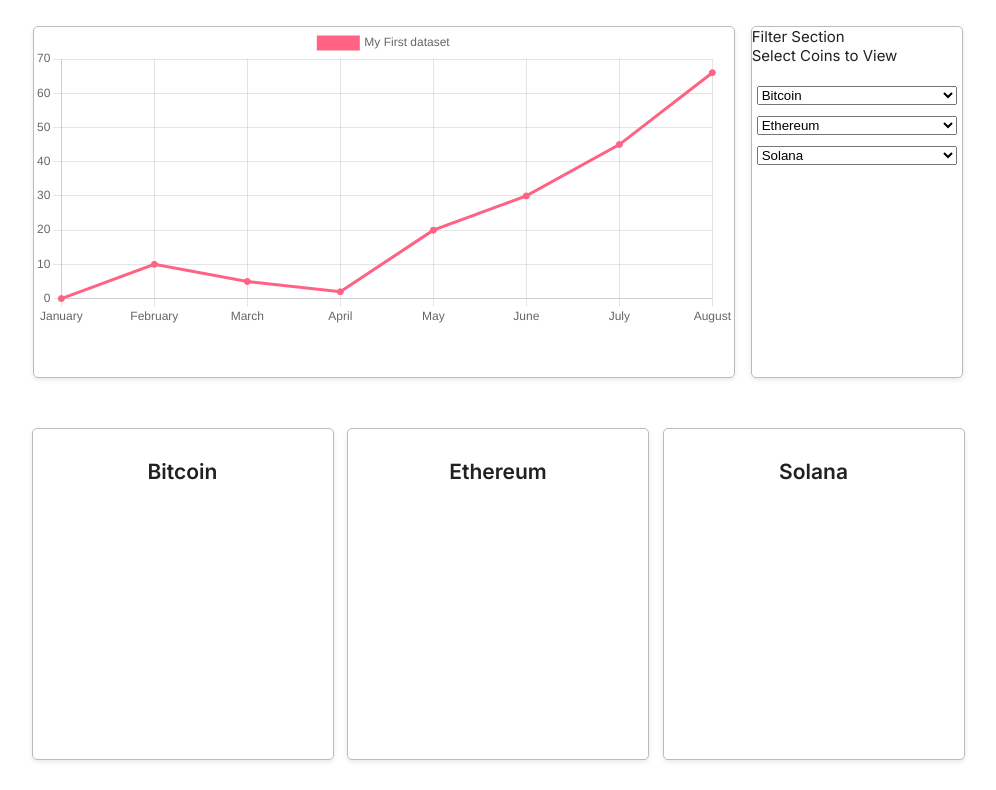
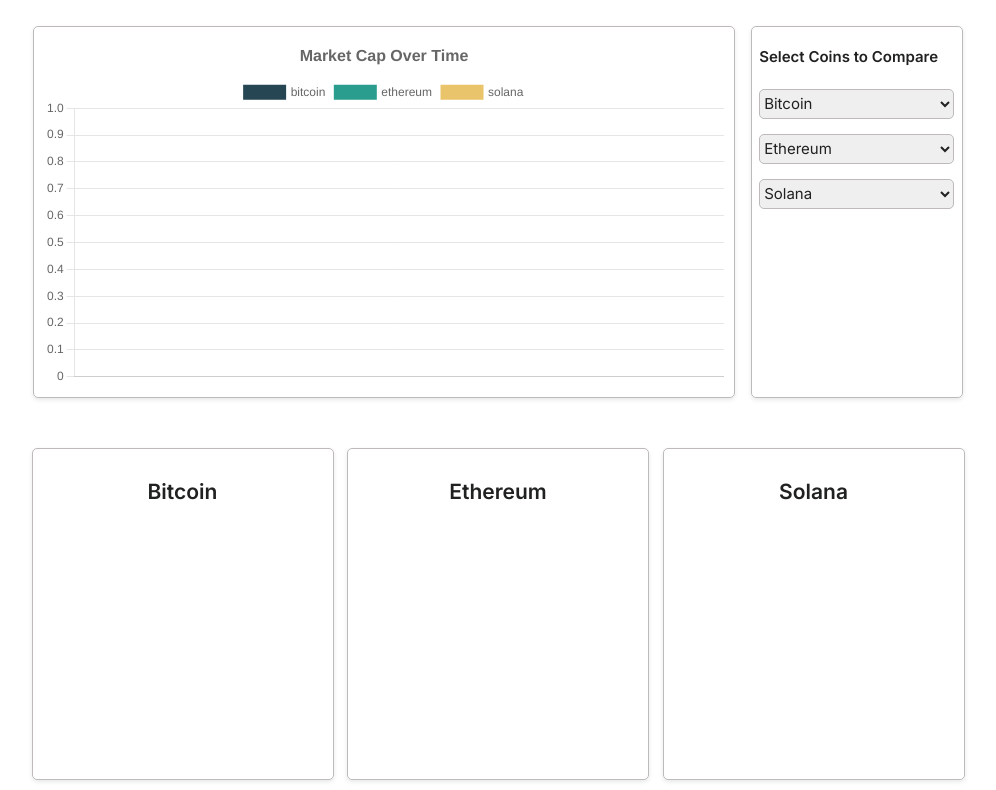
Before and after one commit to kookumber/coinview, a website built with webpack: page index.html in a window 1280 px wide. Shown: the part 94-884 px from the top of the page, without its empty margins (142-1138 px from the left). Built offline with nearby package versions, Linux system fonts and the light colour scheme; no server answers.

Commit message:
Added dynamic chart renderer

```diff
--- a/index.html
+++ b/index.html
@@ -17,7 +17,7 @@
 
 <body>
     <header>
-        <h1>Coinview</h1>
+        <h1>COINVIEW</h1>
     </header>
 
     <section class="main-sect">
@@ -26,8 +26,9 @@
 
             </canvas>
         </div>
-        <div class="nav">Filter Section
-            <div class="coin-selector">Select Coins to View
+        <div class="nav">
+            <div class="coin-selector">
+                <p>Select Coins to Compare</p>
                 <ul>
                     <li class="selector" id="selector-one"></li>
                     <li class="selector" id="selector-two"></li>
@@ -41,6 +42,7 @@
 
         <div class="data-widget" id="1">
             <ul>
+                <img src="https://images.coinviewer.io/currencies/64x64/bitcoin.png">
             </ul>
         </div>
 
--- a/src/index.js
+++ b/src/index.js
@@ -15,7 +15,12 @@
     "tron",
     "stellar",
     "algorand",
-    "apecoin"
+    "apecoin",
+    "tether",
+    "uniswap",
+    "chainlink",
+    "filecoin",
+    "monero"
 ]
 
 async function mainSetup() {
@@ -53,6 +58,13 @@
             } else {
                 cardData.renderCardData("3")
             }
+
+            //Add code to re-run graphing
+
+            const updatedChartResponse = new CoinChartData()
+            await updatedChartResponse.updateCoinArrs()
+            updatedChartResponse.renderChart()
+
         }
 
         selector.className = "selected-coin"
@@ -72,10 +84,10 @@
     document.getElementById("selector-two").firstChild.children[1].selected = "selected"
     document.getElementById("selector-three").firstChild.children[3].selected = "selected"
 
-    const newChart = new Charter
     const chartResponse = new CoinChartData()
-    chartResponse.logSelectedVals()
-    chartResponse.getMarketHistory("bitcoin", "2022-01-01", "2022-06-01")
+    await chartResponse.updateCoinArrs()
+    chartResponse.renderChart()
+
 
 }
 
--- a/src/index.scss
+++ b/src/index.scss
@@ -8,6 +8,6 @@
 body {
     width: 960px;
     margin: auto;
-
+    height: 100%;
 
 }
--- a/src/scripts/coinChartData.js
+++ b/src/scripts/coinChartData.js
@@ -1,3 +1,6 @@
+
+import { Charter } from './overviewChart.js'
+
 export class CoinChartData{
 
     constructor(){
@@ -5,30 +8,81 @@
         this.coinTwoData = []
         this.coinThreeData = []
         this.dateArr = []
+        this.selectedCoins = this.getSelectedVals() //["btc", "eth"]
+        // this.renderChart = this.renderChart()
     }
 
+    async updateCoinArrs(){
+        // let coinArrs = [this.coinOneData, this.coinTwoData, this.coinThreeData]
+        for(let i = 0; i < 3; i++){
+            const coinStr = this.selectedCoins[i]
+            await this.getMarketHistory(coinStr, '2022-02-15', '2022-06-01', i)
+        }
+    }
 
-    getMarketHistory(coinName, startDate, endDate) {
+    getMarketHistory(coinName,startDate, endDate, arrNum) {
 
         startDate = Math.floor(new Date(startDate).getTime() / 1000)
         endDate = Math.floor(new Date(endDate).getTime() / 1000)
 
         return fetch(`https://api.coingecko.com/api/v3/coins/${coinName}/market_chart/range?vs_currency=usd&from=${startDate}&to=${endDate}`)
             .then(response => response.json())
-            .then(response => this.saveDateLabel(response))
+            .then(response => this.saveMarketHistory(response, arrNum))
             .catch(err => console.error(err))
     }
 
-    saveDateLabel(response) {
-        let market_caps = response.market_caps
-        market_caps.forEach((el) => {
+    //Using this function to run inside of getMarketHistory function; which will store fetch responses in different data arrs
+    saveMarketHistory(response, arrNum) {
+        let marketCaps = response.market_caps
+        marketCaps.forEach((el) => {
             let date = new Date(el[0]).toLocaleDateString("en-US")
-            this.dateArr.push(date)
+            let marketCap = el[1]
+            if(this.dateArr.length < marketCaps.length){
+                this.dateArr.push(date)
+            }
+            if(arrNum === 0) {
+                this.coinOneData.push(marketCap)
+            } else if(arrNum === 1) {
+                this.coinTwoData.push(marketCap)
+            } else {
+                this.coinThreeData.push(marketCap)
+            }
         })
     }
 
-    logSelectedVals(){
+    //Function simply gets all our selector elements and saves the selected values into an array
+    getSelectedVals(){
         const selectors = document.getElementsByClassName("selected-coin")
-        console.log(selectors)
+        const selectedCoins = []
+        for(const selector of selectors){
+            selectedCoins.push(selector.value)
+        }
+        return selectedCoins
+    }
+
+    renderChart(){
+
+        const canvasParent = document.getElementsByClassName("chart")[0] //Looks up the div where we're creating the canvas
+
+        canvasParent.removeChild(canvasParent.lastElementChild) //Remove existing canvas so that we can render a new one with updated data
+
+        const newCanvas = document.createElement("canvas") //Create a new canvas element
+
+        //Set new Canvas paraments
+        newCanvas.id = "main-chart"
+        newCanvas.height = "300px"
+        newCanvas.width = "700px"
+
+        canvasParent.appendChild(newCanvas) //Appends the new canvase to the document
+
+
+        const chart = new Charter(this.dateArr, this.coinOneData, this.coinTwoData, this.coinThreeData) //Creates new Chart instance with this constructor variables we set up
+
+        //Renames the labels to match the coins data
+        for(let i = 0; i < this.selectedCoins.length; i++){
+            chart.dataSets.datasets[i].label = this.selectedCoins[i]
+        }
+
+        chart.renderChart() //Runs the render function from the Charter instance
     }
 }
--- a/src/scripts/coinInfo.js
+++ b/src/scripts/coinInfo.js
@@ -26,6 +26,7 @@
         this.coinData["Market Cap"] = this.formatter.format(response.market_data.market_cap.usd)
         this.coinData["Market Cap Rank"] = response.market_cap_rank
         this.coinData["All Time High"] = this.formatter.format(response.market_data.ath.usd)
+        this.coinData["% Change 24H"] = Number(response.market_data.price_change_percentage_24h_in_currency.usd / 100).toLocaleString(undefined, {style: 'percent', minimumFractionDigits: 2})
         // this.coinData["Circulating Supply"] = response.circulating_supply
     }
 
--- a/src/scripts/overviewChart.js
+++ b/src/scripts/overviewChart.js
@@ -3,35 +3,65 @@
 
 export class Charter {
 
-    mainChart = document.getElementById('main-chart')
+    constructor(labels, dataSetOne, dataSetTwo, dataSetThree){
+        this.labels = labels
+        this.dataSetOne = dataSetOne
+        this.dataSetTwo = dataSetTwo
+        this.dataSetThree = dataSetThree
+        this.dataSets = {
+            labels: this.labels,
+            datasets: [{
+                label: 'My First dataset',
+                backgroundColor: 'rgb(38, 70, 83)',
+                borderColor: 'rgb(38, 70, 83)',
+                data: this.dataSetOne
+            },
+            {
+                label: 'Second set',
+                backgroundColor: 'rgb(42, 157, 143)',
+                borderColor: 'rgb(42, 157, 143)',
+                data: this.dataSetTwo
+            },
+            {
+                label: 'Third Set',
+                backgroundColor: 'rgb(233, 196, 106)',
+                borderColor: 'rgb(233, 196, 106)',
+                data: this.dataSetThree
+            }]
+        }
 
-    months = [
-        'January',
-        'February',
-        'March',
-        'April',
-        'May',
-        'June',
-        'July',
-        'August'
-    ];
+        this.mainChart = document.getElementById('main-chart')
 
-    data = {
-        labels: this.months,
-        datasets: [{
-            label: 'My First dataset',
-            backgroundColor: 'rgb(255, 99, 132)',
-            borderColor: 'rgb(255, 99, 132)',
-            data: [0, 10, 5, 2, 20, 30, 45, 66]
-        }]
-    };
+        this.config = {
+            type: "line",
+            data: this.dataSets,
+            options: {
+                animation: {
+                    type: 'number',
+                    easing: 'linear',
+                    delay: 350,
+                    from: 3
+                },
+                elements: {
+                    point: {
+                        radius: 0
+                    }
+                },
+                plugins: {
+                    title: {
+                        display: true,
+                        text: "Market Cap Over Time",
+                        font: {
+                            size: 16
+                        }
+                    }
+                }
+            }
+        }
+    }
 
-    config = {
-        type: "line",
-        data: this.data,
-        options: {}
-    };
-
-    myChart = new Chart(this.mainChart, this.config)
+    renderChart () {
+        return new Chart(this.mainChart, this.config)
+    }
 
 }
--- a/src/styles/mainSect.css
+++ b/src/styles/mainSect.css
@@ -5,22 +5,29 @@
     justify-content: space-evenly;
     align-items: center;
     margin: auto;
+    position: relative;
 }
 
 .chart {
     width: 700px;
-    height: 350px;
+    height: 370px;
     border: 1px solid rgb(190, 186, 186);
     align-items: center;
+    align-content: center;
     box-shadow: 0 0.125rem 0.25rem rgb(19 31 51 / 10%);
 }
 
+#main-chart {
+    margin: 10px;
+}
+
 .nav {
-    height: 350px;
+    height: 370px;
     width: 210px;
     align-items: center;
     border: 1px solid rgb(190, 186, 186);
     box-shadow: 0 0.125rem 0.25rem rgb(19 31 51 / 10%);
+    position: relative;
 }
 
 .selector {
@@ -28,15 +35,33 @@
     align-items: center;
 }
 
+.coin-selector {
+    padding-top: 5px;
+}
+
+.coin-selector p {
+    padding-left: 7.5px;
+    font-weight: 600;
+}
 .coin-selector ul {
     padding:0px;
+
+    /* margin-top: 50px; */
 }
 
 .coin-selector ul li {
-    padding: 5px;
+    padding: 7.5px;
+
 }
 
 .selected-coin {
     width: 100%;
     list-style: none;
+    position: relative;
+    height: 30px;
+    border: 1px solid rgb(190, 186, 186);
 }
+
+.selected-coin:hover {
+    background-color: rgb(136, 208, 187);
+}
--- a/src/styles/reset.css
+++ b/src/styles/reset.css
@@ -1,4 +1,4 @@
-body, header, div, ul, li, span {
+body, header, div, ul, li, span, select, canvas {
     border-radius: 5px;
     font-size: 15px;
     font-weight: 400;
```
Also changed, not shown: dist/main.css, 1 other file.
